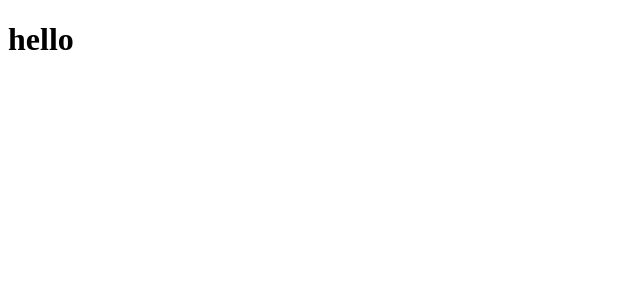
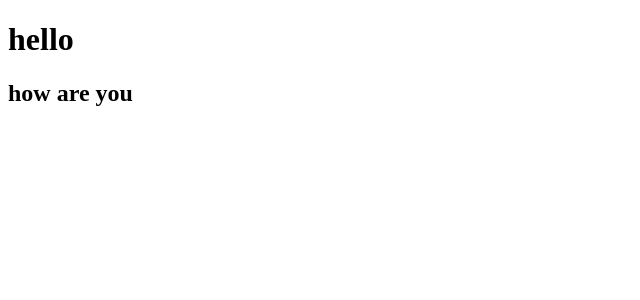
Before and after one commit to johnkratos1/project-1, a React (Create React App) app: page / in a window 1280 px wide. Shown: the top 300 px of the page, without its empty margins (0-640 px from the left). Built offline with nearby package versions, Linux system fonts and the light colour scheme.

Commit message:
Update App.js

```diff
--- a/src/App.js
+++ b/src/App.js
@@ -2,6 +2,7 @@ const App = () => {
   return (
     <div>
       <h1>hello</h1>
+      <h2>how are you</h2>
     </div>
   );
 };
```
